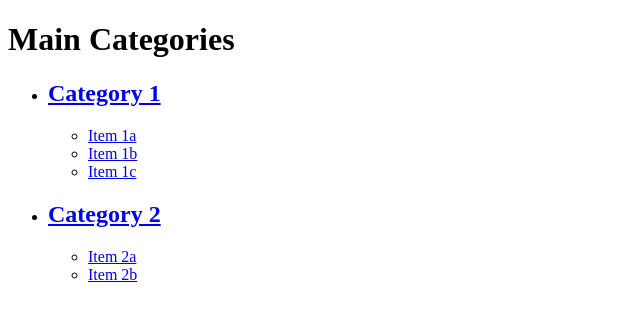
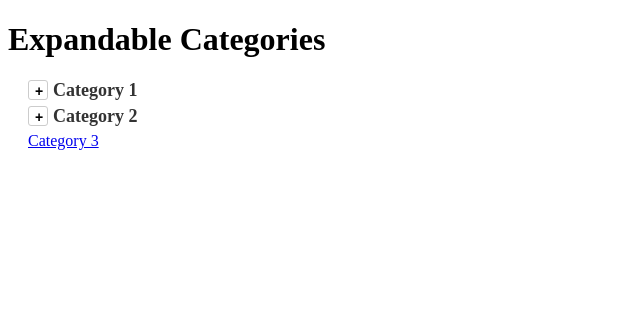
Before and after one commit to vertexinfobase/bookmarks, a plain HTML site: page index.html in a window 1280 px wide. Shown: the whole page, without its empty margins (0-640 px from the left). Drawn offline with Linux system fonts and the light colour scheme.

Commit message:
Update index.html

```diff
--- a/index.html
+++ b/index.html
@@ -4,25 +4,129 @@
     <meta charset="UTF-8">
     <meta name="viewport" content="width=device-width, initial-scale=1.0">
     <title>Bookmarks</title>
+    <style>
+        /* Basic styling for the list */
+        .expandable-list, .nested-list {
+            list-style-type: none;
+            padding-left: 20px;
+        }
+
+        /* Hide the nested lists by default */
+        .nested-list.hidden {
+            display: none;
+        }
+
+        /* Style the buttons */
+        .expand-btn {
+            background: none;
+            border: 1px solid #ccc;
+            cursor: pointer;
+            width: 20px;
+            height: 20px;
+            line-height: 18px;
+            text-align: center;
+            font-weight: bold;
+            font-size: 14px;
+            margin-right: 5px;
+            border-radius: 3px;
+        }
+
+        .expand-btn.active {
+            background-color: #eee;
+        }
+
+        /* Add some spacing for readability */
+        h2, h3 {
+            margin: 5px 0;
+            font-size: 18px;
+        }
+
+        /* Ensure the anchor tags and buttons are aligned */
+        .toggle {
+            display: flex;
+            align-items: center;
+        }
+
+        .toggle a {
+            text-decoration: none;
+            color: #333;
+        }
+    </style>
 </head>
 <body>
-    <h1>Main Categories</h1>
-      <ul>
-        <li>
-          <h2><a href="#category1">Category 1</a></h2>
-          <ul>
-            <li><a href="#item1a">Item 1a</a></li>
-            <li><a href="#item1b">Item 1b</a></li>
-            <li><a href="#item1c">Item 1c</a></li>
-          </ul>
-        </li>
-        <li>
-          <h2><a href="#category2">Category 2</a></h2>
-          <ul>
-            <li><a href="#item2a">Item 2a</a></li>
-            <li><a href="#item2b">Item 2b</a></li>
-          </ul>
-        </li>
-      </ul>
+    <h1>Expandable Categories</h1>
+        <ul class="expandable-list">
+            <li class="has-children">
+                <h2 class="toggle">
+                    <button class="expand-btn">+</button>
+                    <a href="#category1">Category 1</a>
+                </h2>
+                <ul class="nested-list hidden">
+                    <li class="has-children">
+                        <h3 class="toggle">
+                            <button class="expand-btn">+</button>
+                            <a href="#subcategory1a">Subcategory 1a</a>
+                        </h3>
+                        <ul class="nested-list hidden">
+                            <li><a href="#item1a1">Item 1a-1</a></li>
+                            <li><a href="#item1a2">Item 1a-2</a></li>
+                        </ul>
+                    </li>
+                    <li><a href="#subcategory1b">Subcategory 1b</a></li>
+                    <li><a href="#subcategory1c">Subcategory 1c</a></li>
+                </ul>
+            </li>
+            <li class="has-children">
+                <h2 class="toggle">
+                    <button class="expand-btn">+</button>
+                    <a href="#category2">Category 2</a>
+                </h2>
+                <ul class="nested-list hidden">
+                    <li><a href="#subcategory2a">Subcategory 2a</a></li>
+                    <li class="has-children">
+                        <h3 class="toggle">
+                            <button class="expand-btn">+</button>
+                            <a href="#subcategory2b">Subcategory 2b</a>
+                        </h3>
+                        <ul class="nested-list hidden">
+                            <li><a href="#item2b1">Item 2b-1</a></li>
+                            <li><a href="#item2b2">Item 2b-2</a></li>
+                        </ul>
+                    </li>
+                </ul>
+            </li>
+            <li><a href="#category3">Category 3</a></li>
+        </ul>
+
+    <script>
+        document.addEventListener('DOMContentLoaded', () => {
+            // Select all the buttons that toggle the lists
+            const toggleButtons = document.querySelectorAll('.expand-btn');
+
+            toggleButtons.forEach(button => {
+                button.addEventListener('click', () => {
+                    // Find the parent <li> element of the clicked button
+                    const parentLi = button.closest('li');
+
+                    // Find the nested <ul> list within this parent <li>
+                    const nestedList = parentLi.querySelector('.nested-list');
+
+                    if (nestedList) {
+                        // Toggle the "hidden" class to show/hide the list
+                        nestedList.classList.toggle('hidden');
+
+                        // Toggle the button text and active class
+                        if (nestedList.classList.contains('hidden')) {
+                            button.textContent = '+';
+                            button.classList.remove('active');
+                        } else {
+                            button.textContent = '-';
+                            button.classList.add('active');
+                        }
+                    }
+                });
+            });
+        });
+    </script>
 </body>
 </html>
```
